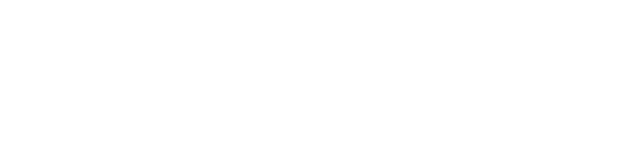
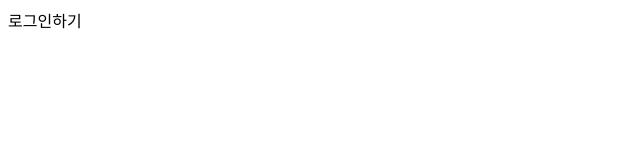
Before and after one commit to kimyewon97/yeogi, a plain HTML site: page index.html in a window 1280 px wide. Shown: the full height of the page, 0-640 px from the left. Drawn offline with Linux system fonts and the light colour scheme.

Commit message:
로그인하기

```diff
--- a/index.html
+++ b/index.html
@@ -6,6 +6,6 @@
     <title>Document</title>
 </head>
 <body>
-
+    로그인하기
 </body>
 </html>
```
Also changed, not shown: 1 other file.
